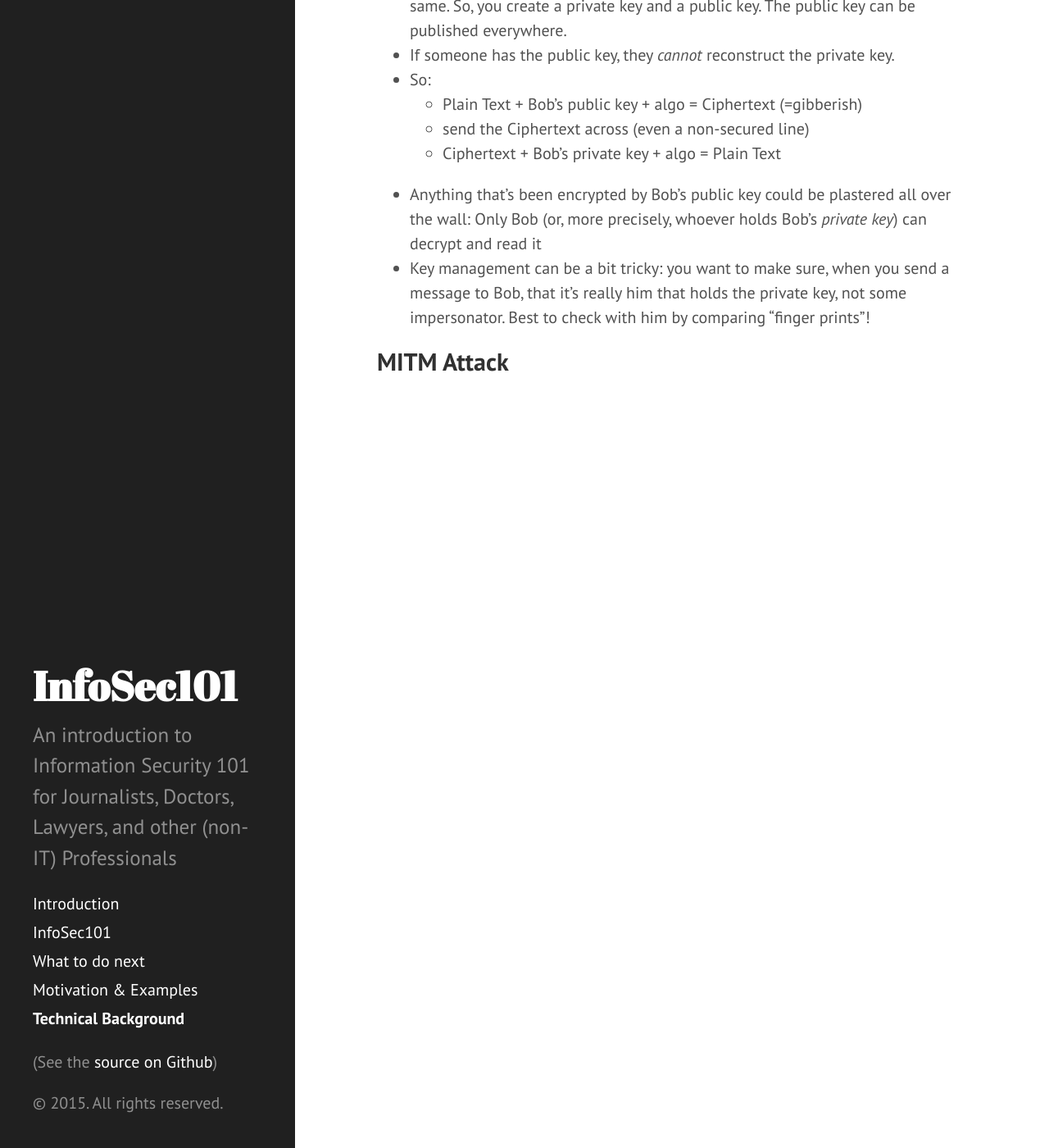
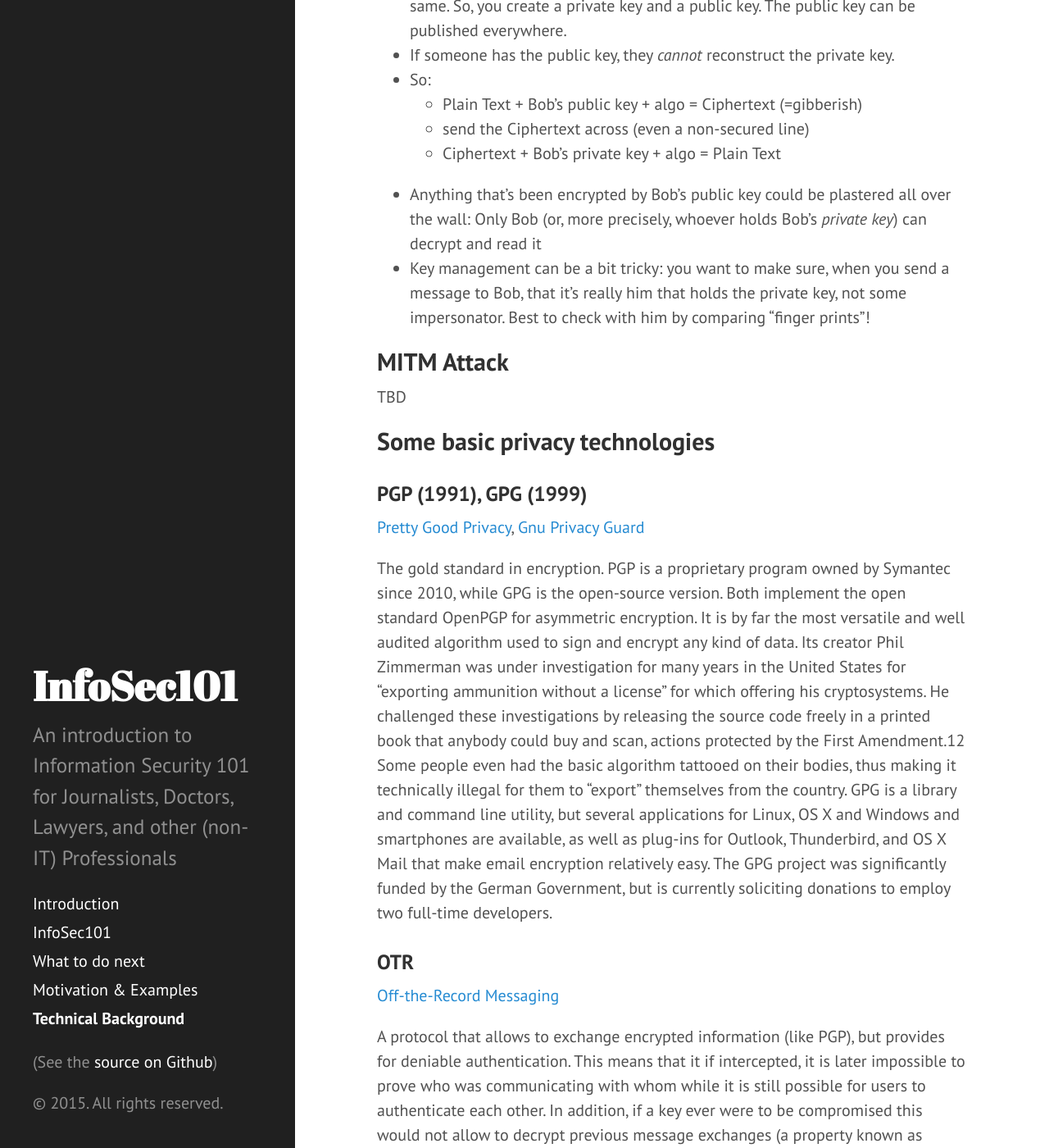
Before and after one commit to fabianlischka/InfoSec101, a Jekyll site: the page built from p4-TechnicalBackground.md, in a window 1280 px wide and 1400 px high, scrolled down 1091 px. Shown: the whole window at 82% size. Built offline with Jekyll 4.4.1, drawn with Linux system fonts in a browser that asks for light colours; Markdown is read by kramdown in place of the engine named in the settings; some of the changed text lies outside the part shown.

Commit message:
added Leo's basic cryptography standards

```diff
--- a/p4-TechnicalBackground.md
+++ b/p4-TechnicalBackground.md
@@ -27,7 +27,6 @@ title: Technical Background
 
 
 
-
 ## Asymmetric encryption
 
 - Asymmetric encryption is *awesome*
@@ -46,3 +45,35 @@ title: Technical Background
 
 
 ## MITM Attack
+
+TBD
+
+
+## Some basic privacy technologies
+
+### PGP (1991), GPG (1999)
+[Pretty Good Privacy](http://www.symantec.com/products-solutions/families/?fid=encryption), [Gnu Privacy Guard](https://gnupg.org/)
+
+The gold standard in encryption. PGP is a proprietary program owned by Symantec since 2010, while GPG is the open-source version. Both implement the open standard OpenPGP for asymmetric encryption. It is by far the most versatile and well audited algorithm used to sign and encrypt any kind of data. Its creator Phil Zimmerman was under investigation for many years in the United States for “exporting ammunition without a license” for which offering his cryptosystems. He challenged these investigations by releasing the source code freely in a printed book that anybody could buy and scan, actions protected by the First Amendment.12 Some people even had the basic algorithm tattooed on their bodies, thus making it technically illegal for them to “export” themselves from the country. GPG is a library and command line utility, but several applications for Linux, OS X and Windows and smartphones are available, as well as plug-ins for Outlook, Thunderbird, and OS X Mail that make email encryption relatively easy. The GPG project was significantly funded by the German Government, but is currently soliciting donations to employ two full-time developers.
+
+
+### OTR
+[Off-the-Record Messaging](https://otr.cypherpunks.ca/)
+
+A protocol that allows to exchange encrypted information (like PGP), but provides for deniable authentication. This means that it if intercepted, it is later impossible to prove who was communicating with whom while it is still possible for users to authenticate each other. In addition, if a key ever were to be compromised this would not allow to decrypt previous message exchanges (a property known as “perfect forward secrecy”). It is most commonly used in chat applications and can even be used on top of other chat protocols. It is not to be confused with Google Talk's 'Off the Record' feature.
+
+
+### TLS (1999)
+[Transport Layer Security](https://www.ietf.org/)
+
+An open standard developed by the Internet Engineering Task Force (IETF), a group of volunteers loosely associated with the Internet Society. It ensures that data transmitted between your browser and a server is encrypted and the server's identity is authenticated. Successful encryption is usually indicated with a green address bar or a lock and the 's' in https. Attacks against this protocol are frequently observed in China, the address bar then turns red and the browser will issue a warning that is not to be ignored.
+
+### Tor (1990s)
+[The Onion Router](https://www.torproject.org/)
+
+A protocol and open-source software that allows data to be transmitted around the internet in a way that not only encrypts it, but also hides its destination and origin, by routing it through several layers (thus the name). Originally developed in secrecy by the US Navy to allow spies and sources to securely route information back to the United States, it was released to the public in 2004. The Electronic Frontier Foundation (EFF) has since led its development, and the Tor browser bundle is now available for all major platforms, allowing anonymous browsing. Inside the Tor network it is possible to host sites which are incredibly difficult to locate or censor, the so called “Tor hidden services". Among them are both drug markets and platforms for whistleblowers.
+
+### Bitcoin (2008)
+[Bitcoin](https://bitcoin.org/)
+
+Proposed by the pseudonymous programmer Satoshi Nakamoto and released to the public in 2009. Its development is open to anybody, but currently dominated by the Bitcoin Foundation. The Bitcoin technology is essentially a large distributed blockchain that users can alter according to strict rules laid out in the protocol based on majority rule, thus allowing to indelibly and unanimously record transactions. Bitcoin is currently most known for the use as a digital and distributed currency that is outside the control of central banks or governments, but has also been used to record contracts, such as a marriage.
```
